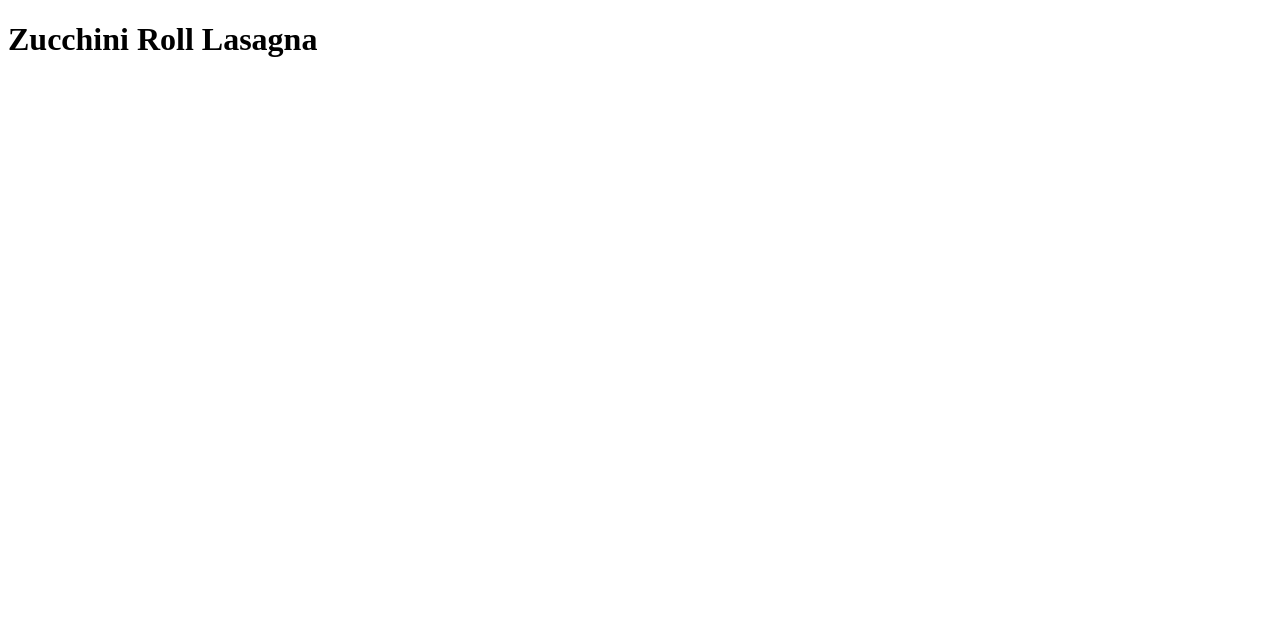
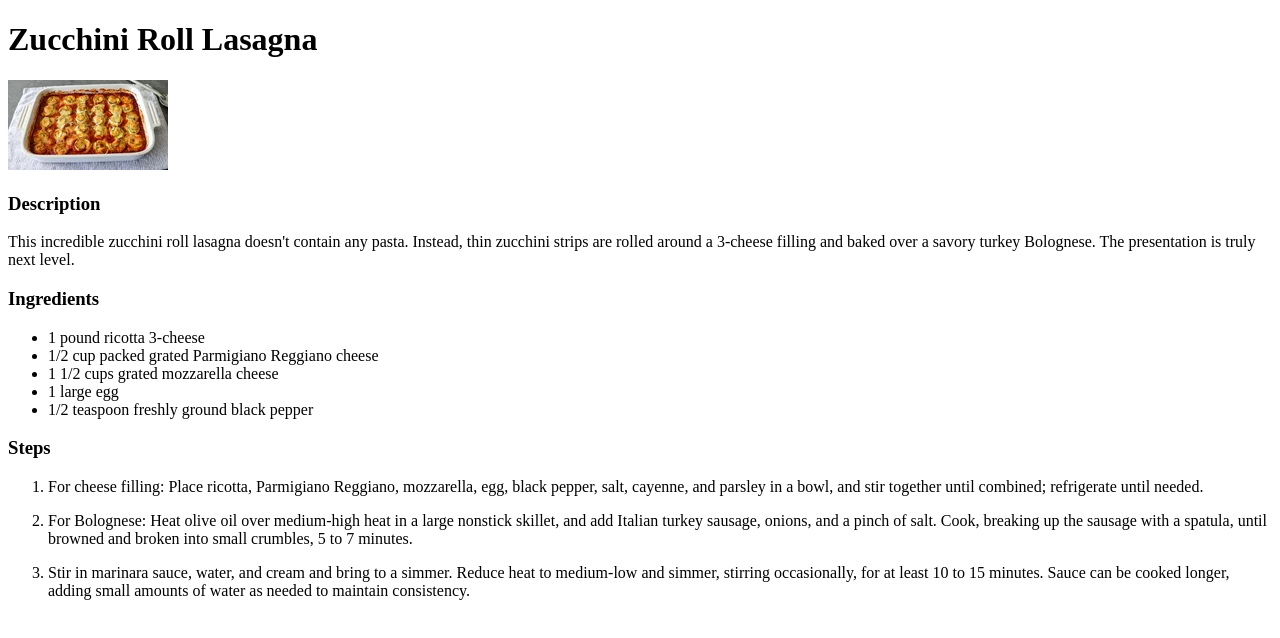
Before and after one commit to nanakorobiyaaoki/odin-recipes, a plain HTML site: page recipes/lasagna.html in a window 1280 px wide. Drawn offline with Linux system fonts and the light colour scheme.

Commit message:
Iteration 3: recipe page content
We create content for recipe webpage

```diff
--- a/recipes/lasagna.html
+++ b/recipes/lasagna.html
@@ -7,5 +7,23 @@
 </head>
 <body>
     <h1>Zucchini Roll Lasagna</h1>
+    <img src="img/zucchini_dish.webp" alt="zucchini roll lasagna dish">
+    <h3>Description</h3>
+    <p>This incredible zucchini roll lasagna doesn't contain any pasta. Instead, thin zucchini strips are rolled around a 3-cheese filling and baked over a savory turkey Bolognese. The presentation is truly next level.</p>
+    <h3>Ingredients</h3>
+    <ul>
+        <li>1 pound ricotta 3-cheese</li>
+        <li>1/2 cup packed grated Parmigiano Reggiano cheese</li>
+        <li>1 1/2 cups grated mozzarella cheese</li>
+        <li>1 large egg</li>
+        <li>1/2 teaspoon freshly ground black pepper</li>
+    </ul>
+    <h3>Steps</h3>
+    <ol>
+        <li><p>For cheese filling: Place ricotta, Parmigiano Reggiano, mozzarella, egg, black pepper, salt, cayenne, and parsley in a bowl, and stir together until combined; refrigerate until needed.</p></li>
+        <li><p>For Bolognese: Heat olive oil over medium-high heat in a large nonstick skillet, and add Italian turkey sausage, onions, and a pinch of salt. Cook, breaking up the sausage with a spatula, until browned and broken into small crumbles, 5 to 7 minutes. </p></li>
+        <li><p>Stir in marinara sauce, water, and cream and bring to a simmer. Reduce heat to medium-low and simmer, stirring occasionally, for at least 10 to 15 minutes. Sauce can be cooked longer, adding small amounts of water as needed to maintain consistency.</p></li>
+    </ol>
+
 </body>
 </html>
```
Also changed, not shown: recipes/img/zucchini_dish.webp (added).
